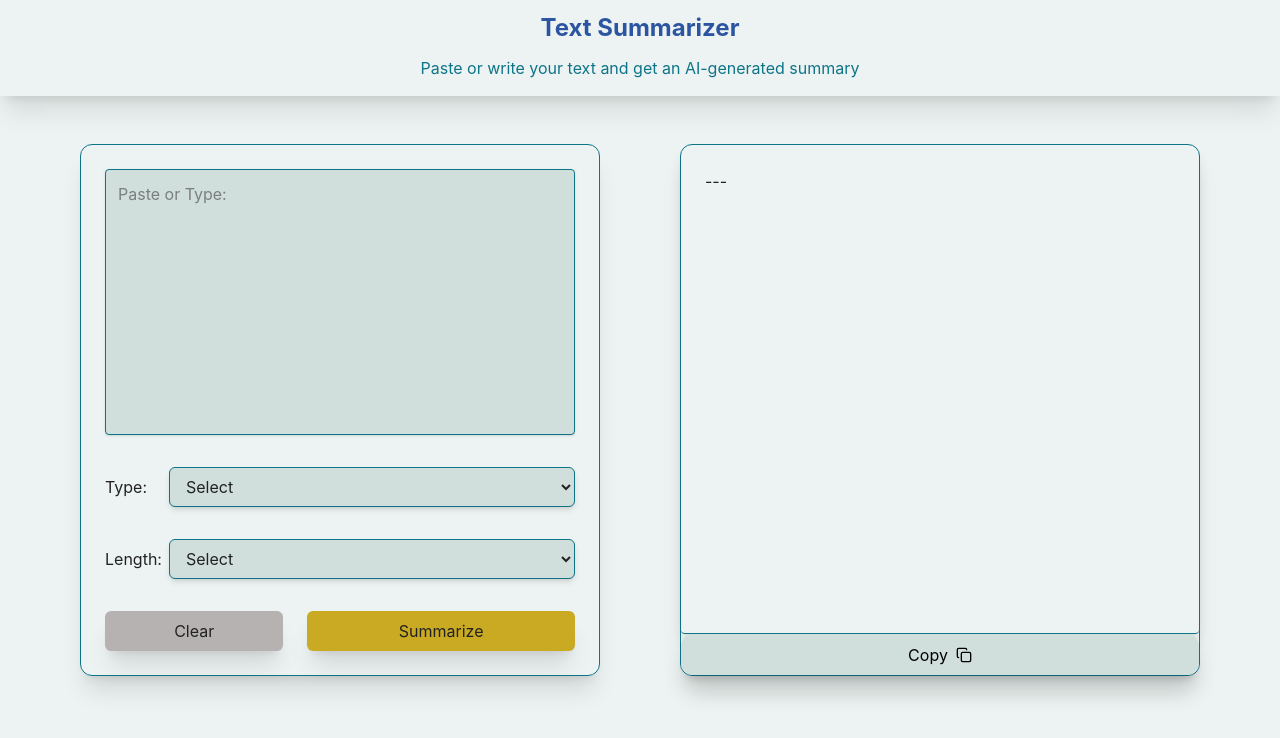
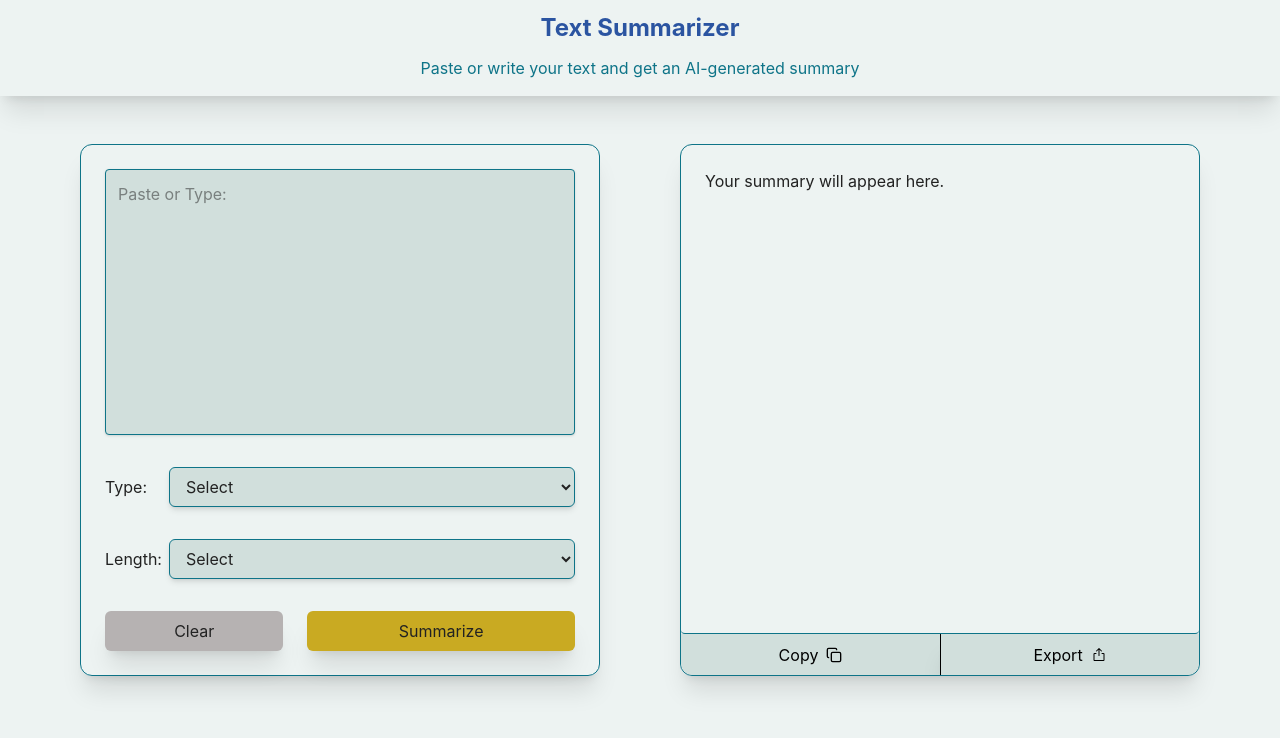
Before and after one commit to devesh7yadav/text-summarizer, a React (Vite) app in the folder frontend/: page / in a window 1280 px wide. Shown: the top 738 px of the page. Built offline with nearby package versions, Linux system fonts and the light colour scheme.

Commit message:
Added the ability to export the summary

```diff
--- a/frontend/package.json
+++ b/frontend/package.json
@@ -11,6 +11,7 @@
   },
   "dependencies": {
     "@tailwindcss/vite": "^4.3.2",
+    "jspdf": "^4.2.1",
     "react": "^19.2.7",
     "react-dom": "^19.2.7",
     "react-icons": "^5.7.0",
--- a/frontend/src/MainPage.jsx
+++ b/frontend/src/MainPage.jsx
@@ -1,5 +1,7 @@
 import { useState } from "react";
+import { jsPDF } from "jspdf";
 import { LuCopy, LuCopyCheck } from "react-icons/lu";
+import { PiExport } from "react-icons/pi";
 
 
 function MainPage() {
@@ -10,9 +12,10 @@ function MainPage() {
         type: "",
         length: ""
     });
-    const [result, setResult] = useState("---");
+    const [result, setResult] = useState("Your summary will appear here.");
     const [isLoading, setIsLoading] = useState(false);
     const [isCopied, setIsCopied] = useState(false);
+    const [isExported, setIsExported] = useState(false);
 
     //Updates everything
     const handleChange = (e) => {
@@ -68,7 +71,7 @@ function MainPage() {
             type: "",
             length: ""
         });
-        setResult("---");
+        setResult("Your summary will appear here.");
         setIsLoading(false);
     }
 
@@ -80,12 +83,55 @@ function MainPage() {
         setTimeout(() => setIsCopied(false), 3000);
     }
 
+    //Exports result to a pdf
+    const handleExport = async () => {
+        const doc = new jsPDF({
+            orientation: "portrait",
+            unit: "mm",
+            format: "a4"
+        });
+
+        //Page Properties
+        const margin = 25.4;
+        const lineHeight = 8.4
+        const pageWidth = doc.internal.pageSize.getWidth();
+        const pageHeight = doc.internal.pageSize.getHeight();
+        const contentWidth = pageWidth - margin * 2;
+
+        doc.setFont("ariel", "normal");
+        doc.setFontSize(12);
+
+        //Splits it into lines
+        const lines = doc.splitTextToSize(result, contentWidth);
+
+        let y = margin;
+
+        //Starts at the top, writes a line, moves down, reaches end of page, adds a new page, restarts at top
+        for (let i = 0; i < lines.length; i++){
+            if (y > pageHeight - margin) {
+                doc.addPage();
+                y = margin;
+            }
+
+            doc.text(lines[i], margin, y);
+            y += lineHeight;
+        }
+
+        doc.save("Summary.pdf");
+
+        setIsExported(true);
+        setTimeout(() => setIsExported(false), 10000);
+    }
+
+    //Styles
+    const dropdown = "h-10 flex-1 border border-[#0E7488] text-sm md:text-base rounded-md shadow-md px-3 text-[#222222] bg-[#d1dfdc] focus:outline-none focus:ring-2 focus:ring-[#0E7488] cursor-pointer hover:text-[#2B54A1]";
+
     return (
       <div className="grid place-items-center px-16">
 
         <div className="w-full max-w-7xl grid grid-cols-1 md:grid-cols-2 gap-8 md:gap-20 my-6">
 
-            <div className="grid max-h-256">
+            <div className="grid max-h-136">
                 <form onSubmit={handleSubmit} onReset={handleReset} className="grid grid-cols-1 h-full border border-[#0E7488] p-6 gap-y-8 rounded-xl shadow-xl">
 
                     <textarea
@@ -105,7 +151,7 @@ function MainPage() {
                             name="type"
                             id="type"
                             onChange={handleChange}
-                            className="h-10 flex-1 border border-[#0E7488] text-sm md:text-base rounded-md shadow-md px-3 text-[#222222] bg-[#d1dfdc] focus:outline-none focus:ring-2 focus:ring-[#0E7488] cursor-pointer hover:text-[#2B54A1]"
+                            className={dropdown}
                         >
                             <option value="">Select</option>
                             <option value="Paragraphs">Paragraph</option>
@@ -119,7 +165,7 @@ function MainPage() {
                             name="length"
                             id="length"
                             onChange={handleChange}
-                            className="h-10 flex-1 border border-[#0E7488] text-sm md:text-base rounded-md shadow-md px-3 text-[#222222] bg-[#d1dfdc] focus:outline-none focus:ring-2 focus:ring-[#0E7488] cursor-pointer hover:text-[#2B54A1]"
+                            className={dropdown}
                         >
                             <option value="">Select</option>
                             <option value="Short">Short</option>
@@ -136,13 +182,14 @@ function MainPage() {
                 </form>
             </div>
 
-            <div className="grid grid-rows-[12fr_1fr] h-full max-h-256 border border-[#0E7488] rounded-xl shadow-xl">
+            <div className="grid grid-rows-[12fr_1fr] h-full max-h-136 border border-[#0E7488] rounded-xl overflow-hidden shadow-xl">
 
                 <div className="output-box border-b border-b-[#0E7488] overflow-y-auto p-6 rounded-sm shadow-lg text-[#222222] whitespace-pre-wrap">
                     {isLoading ? "Loading..." : result}
                 </div>
 
-                <button onClick={handleCopy} className="flex items-center justify-center gap-2 w-full bg-[#d1dfdc] rounded-xl shadow-xl cursor-pointer hover:text-[#2B54A1] hover:font-bold">
+                <div className="grid grid-cols-2">
+                    <button onClick={handleCopy} className="flex items-center justify-center gap-2 w-full bg-[#d1dfdc] rounded-bl-xl shadow-xl cursor-pointer hover:text-[#2B54A1] hover:font-bold">
                         {isCopied ? (
                             <>
                                 Copied!
@@ -156,6 +203,21 @@ function MainPage() {
                         )}
                     </button>
 
+                    <button onClick={handleExport} className="flex items-center justify-center gap-2 w-full bg-[#d1dfdc] rounded-br-xl border-l shadow-xl cursor-pointer hover:text-[#2B54A1] hover:font-bold">
+                        {isExported ? (
+                            <>
+                                Exported!
+                                <PiExport color="green"/>
+                            </>
+                            ) : (
+                            <>
+                                Export
+                                <PiExport />
+                            </>
+                        )}
+                    </button>
+                </div>
+
             </div>
 
         </div>
--- a/frontend/src/index.css
+++ b/frontend/src/index.css
@@ -38,3 +38,8 @@ textarea::-webkit-scrollbar-thumb {
 .output-box::-webkit-scrollbar {
   width: 10px;
 }
+
+.output-box::-webkit-scrollbar-track {
+    background: #edf3f2;
+    border-radius: 10px;
+}
```
Also changed, not shown: frontend/Colours.txt, 1 other file (tests, documents, lock files or other folders). Lines whose indentation alone changed are shown as unchanged.
